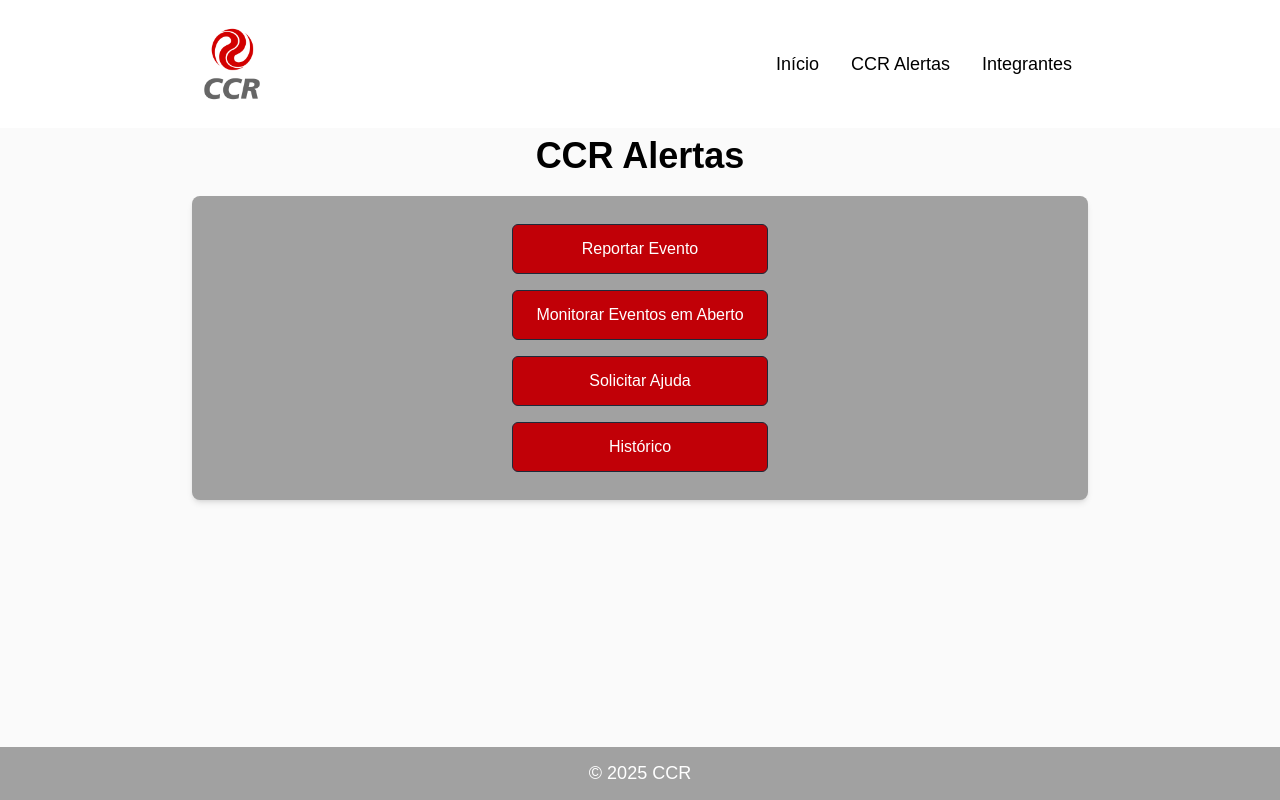
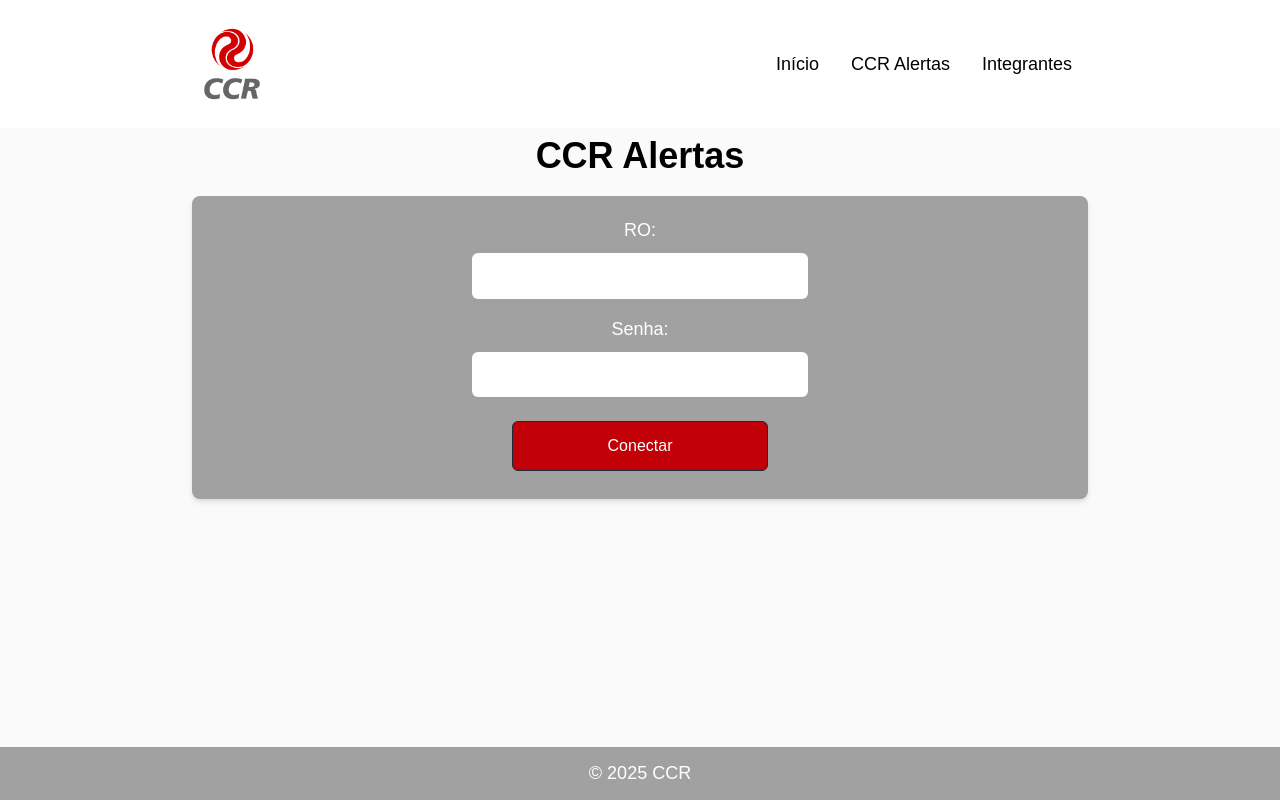
Before and after one commit to rangelbjordao/ccr-alertas-front, a Next.js app: page /login in a window 1280 px wide. Built offline with nearby package versions, Linux system fonts and the light colour scheme.

Commit message:
tela login teste

```diff
--- a/src/app/components/compLogin/compLogin.tsx
+++ b/src/app/components/compLogin/compLogin.tsx
@@ -1,39 +1,51 @@
-import Link from "next/link"
+import Link from "next/link";
 
 const CompLogin = () => {
   return (
     <>
-
       {/* Título principal */}
       <main className="mb-20">
-                <h1 className="my-2 text-center text-3xl md:text-4xl font-bold">CCR Alertas</h1>
+        <h1 className="my-2 text-center text-3xl md:text-4xl font-bold">
+          CCR Alertas
+        </h1>
 
         {/* Botões */}
         <section className="flex flex-col items-center p-5 my-5 bg-neutral-400 text-white rounded-lg shadow-md max-w-11/12 mx-auto w-4xl text-center">
-                    <Link href="/reportar-eventos">
+          <form className="w-full max-w-md">
+            <div className="flex flex-col mb-4">
+              <label htmlFor="titulo-evento" className="mb-2">
+                RO:
+              </label>
+              <input
+                type="text"
+                id="titulo-evento"
+                name="titulo-evento"
+                required
+                className="p-2 text-black rounded-md w-3/4 bg-white mx-auto"
+              />
+            </div>
+            <div className="flex flex-col mb-4">
+              <label htmlFor="titulo-evento" className="mb-2">
+                Senha:
+              </label>
+              <input
+                type="text"
+                id="titulo-evento"
+                name="titulo-evento"
+                required
+                className="p-2 text-black rounded-md w-3/4 bg-white mx-auto"
+              />
+            </div>
+            <Link href="/ccr-alertas">
               <button className="bg-red-700 text-white border border-gray-800 rounded-md px-5 py-3 m-2 text-base cursor-pointer w-64 transition-colors duration-300 hover:bg-red-900 hover:border-gray-600">
-                            Reportar Evento
+                Conectar
               </button>
             </Link>
-                    <Link href="/monitorar-eventos">
-                        <button className="bg-red-700 text-white border border-gray-800 rounded-md px-5 py-3 m-2 text-base cursor-pointer w-64 transition-colors duration-300 hover:bg-red-900 hover:border-gray-600">
-                            Monitorar Eventos em Aberto
-                        </button>
-                    </Link>
-                    <Link href="/solicitar-ajuda">
-                        <button className="bg-red-700 text-white border border-gray-800 rounded-md px-5 py-3 m-2 text-base cursor-pointer w-64 transition-colors duration-300 hover:bg-red-900 hover:border-gray-600">
-                            Solicitar Ajuda
-                        </button>
-                    </Link>
-                    <Link href="/historico">
-                        <button className="bg-red-700 text-white border border-gray-800 rounded-md px-5 py-3 m-2 text-base cursor-pointer w-64 transition-colors duration-300 hover:bg-red-900 hover:border-gray-600">
-                            Histórico
-                        </button>
-                    </Link>
+          </form>
         </section>
       </main>
     </>
-    )
-}
+  );
+};
 
-export default CompLogin
+export default CompLogin;
--- a/src/app/components/header/header.tsx
+++ b/src/app/components/header/header.tsx
@@ -29,7 +29,7 @@ export function Header() {
               <li>
                 <Link
                   className="text-black px-4 py-1 hover:underline"
-                  href="/ccr-alertas"
+                  href="/login"
                 >
                   CCR Alertas
                 </Link>
```
Lines whose indentation alone changed are shown as unchanged.
